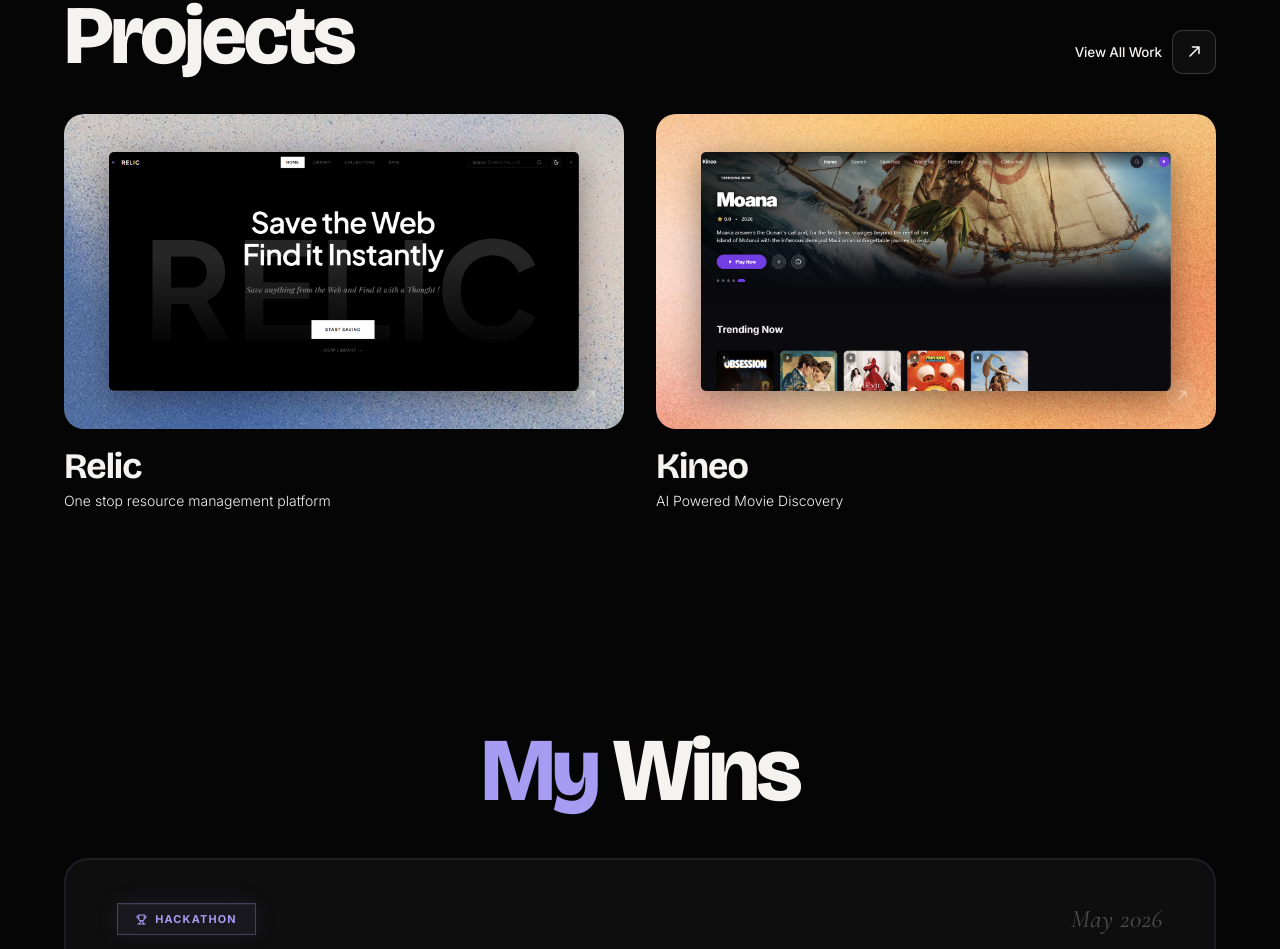
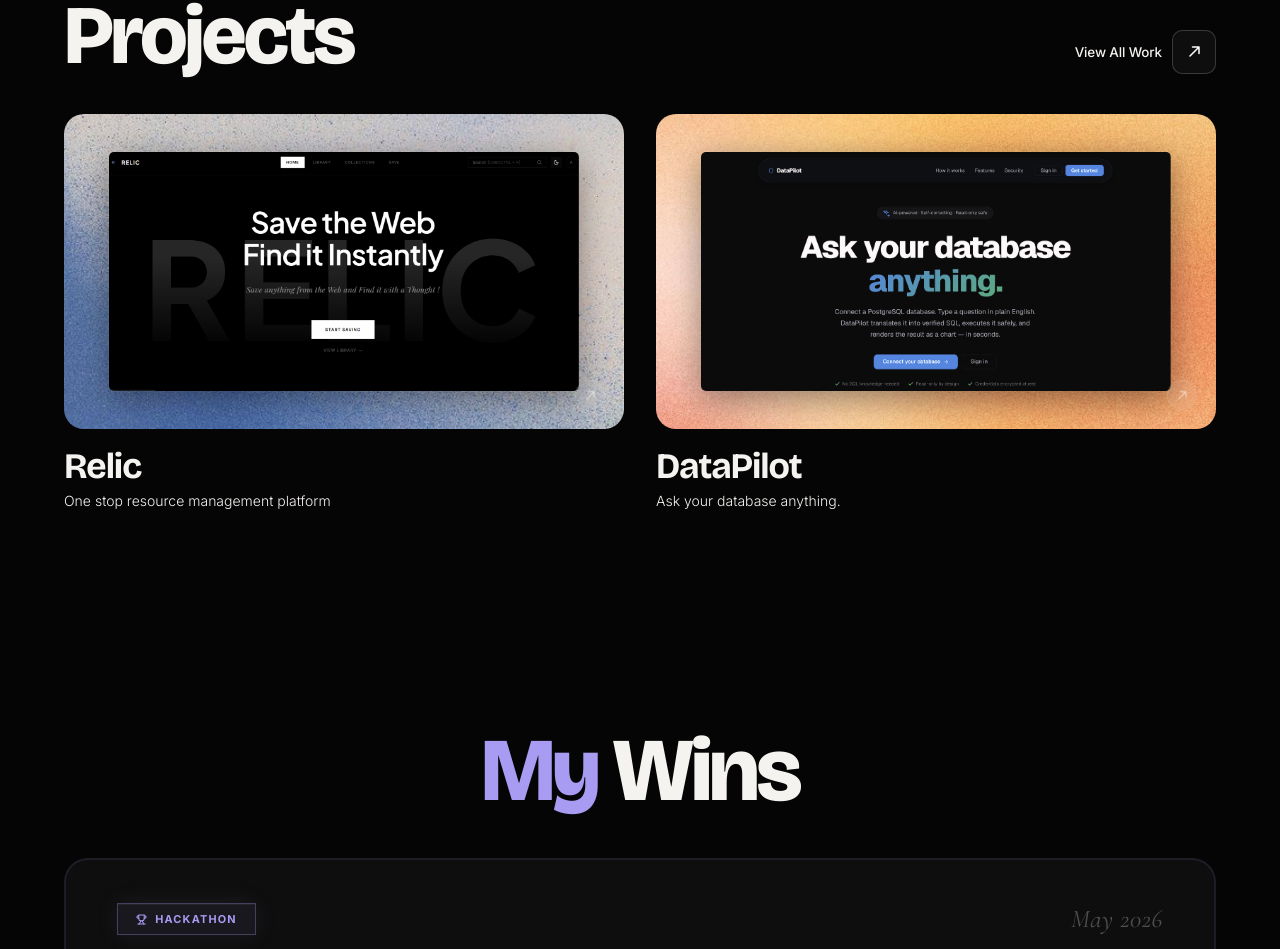
Before and after one commit to Rayala07/Portfolio, a Next.js app in the folder frontend/: page / in a window 1280 px wide. Shown: the part 3996-4945 px from the top of the page. Built offline with nearby package versions, Linux system fonts and the light colour scheme; a web font is replaced by a local one.

Commit message:
add: data-pilot project card

```diff
--- a/frontend/src/components/Projects/ProjectCard.jsx
+++ b/frontend/src/components/Projects/ProjectCard.jsx
@@ -2,6 +2,13 @@
 
 import { useState } from 'react';
 import { motion } from 'motion/react';
+
+const CARD_CSS = `
+  @media (pointer: coarse) {
+    .project-link  { cursor: pointer !important; }
+    .project-arrow { opacity: 1 !important; transform: scale(1) !important; }
+  }
+`;
 
 export default function ProjectCard({ project, index, hasEntered }) {
   const [hovered, setHovered] = useState(false);
@@ -17,6 +24,7 @@
       }}
       style={{ display: 'flex', flexDirection: 'column' }}
     >
+      <style>{CARD_CSS}</style>
       {/* ── Card ──
           Aspect ratio 2/1 matches the screenshot dimensions (1536×784 ≈ 2:1).
           This lets the screenshot fill the inner frame with equal margins
@@ -25,6 +33,7 @@
         href={project.liveUrl}
         target="_blank"
         rel="noopener noreferrer"
+        className="project-link"
         onMouseEnter={() => setHovered(true)}
         onMouseLeave={() => setHovered(false)}
         aria-label={`Open ${project.name}`}
@@ -95,8 +104,9 @@
           />
         </div>
 
-        {/* Arrow indicator — fades in on hover */}
+        {/* Arrow indicator — fades in on hover; always visible on touch via .project-arrow CSS */}
         <div
+          className="project-arrow"
           style={{
             position: 'absolute',
             bottom: 16,
--- a/frontend/src/components/Projects/projectData.js
+++ b/frontend/src/components/Projects/projectData.js
@@ -1,25 +1,25 @@
 export const SECTION = {
-  tag: 'Rayala',
-  viewAllUrl: 'https://github.com/Rayala07',
+  tag: "Rayala",
+  viewAllUrl: "https://github.com/Rayala07",
 };
 
 export const PROJECTS = [
   {
-    id: 'relic',
-    name: 'Relic',
-    tagline: 'One stop resource management platform',
-    screenshot: '/projects/relic-screenshot.png',
-    cardBg: '/projects/project_bg_1.jpg',
-    accentColor: '#22C55E',
-    liveUrl: 'https://relic-gamma.vercel.app/',
+    id: "relic",
+    name: "Relic",
+    tagline: "One stop resource management platform",
+    screenshot: "/projects/relic-screenshot.png",
+    cardBg: "/projects/project_bg_1.jpg",
+    accentColor: "#22C55E",
+    liveUrl: "https://relic-gamma.vercel.app/",
   },
   {
-    id: 'kineo',
-    name: 'Kineo',
-    tagline: 'AI Powered Movie Discovery',
-    screenshot: '/projects/kineo-screenshot.png',
-    cardBg: '/projects/project_bg_2.jpg',
-    accentColor: '#818CF8',
-    liveUrl: 'https://kineo-38dz.onrender.com/',
+    id: "datapilot",
+    name: "DataPilot",
+    tagline: "Ask your database anything.",
+    screenshot: "/projects/datapilot-screenshot.png",
+    cardBg: "/projects/project_bg_2.jpg",
+    accentColor: "#22D3EE",
+    liveUrl: "https://data-pilot-six.vercel.app/demo",
   },
 ];
```
Also changed, not shown: frontend/public/projects/datapilot-screenshot.png (added).
